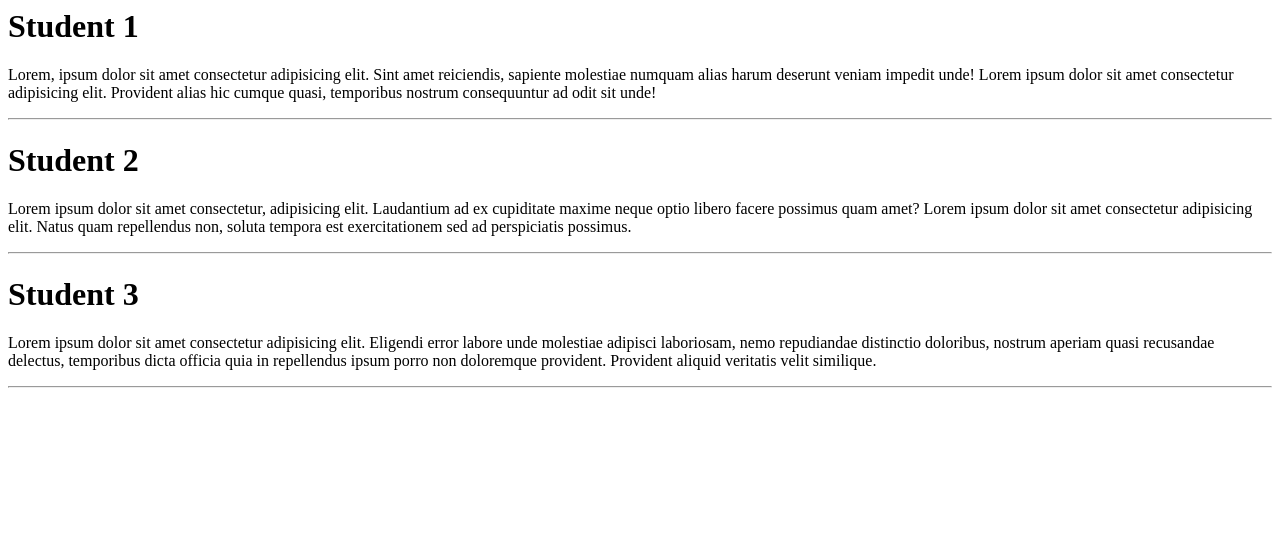
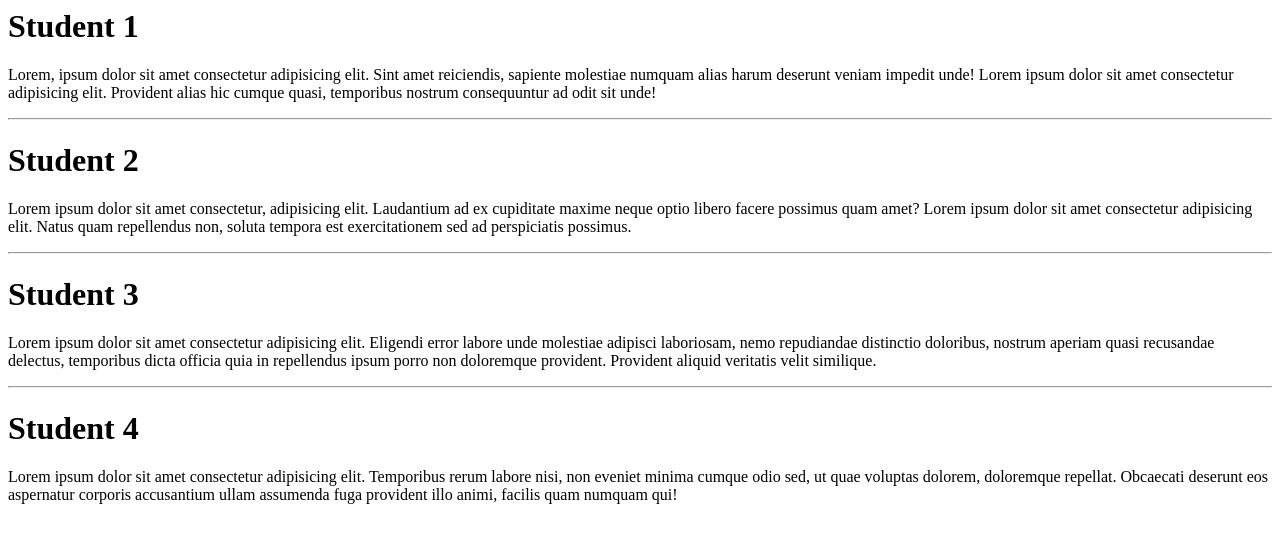
Before and after one commit to Shahinur-beg/student, a plain HTML site: page index.html in a window 1280 px wide. Drawn offline with Linux system fonts and the light colour scheme.

Commit message:
Add student 4 details

```diff
--- a/index.html
+++ b/index.html
@@ -12,5 +12,7 @@
         <h1>Student 3</h1>
         <p>Lorem ipsum dolor sit amet consectetur adipisicing elit. Eligendi error labore unde molestiae adipisci laboriosam, nemo repudiandae distinctio doloribus, nostrum aperiam quasi recusandae delectus, temporibus dicta officia quia in repellendus ipsum porro non doloremque provident. Provident aliquid veritatis velit similique.</p>
         <hr>
+        <h1>Student 4</h1>
+        <p>Lorem ipsum dolor sit amet consectetur adipisicing elit. Temporibus rerum labore nisi, non eveniet minima cumque odio sed, ut quae voluptas dolorem, doloremque repellat. Obcaecati deserunt eos aspernatur corporis accusantium ullam assumenda fuga provident illo animi, facilis quam numquam qui!</p>
     </body>
 </html>
```
